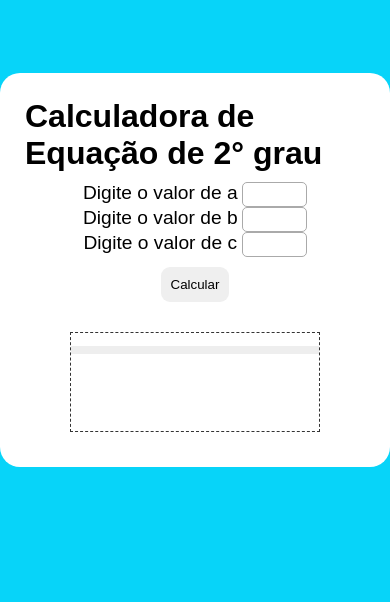
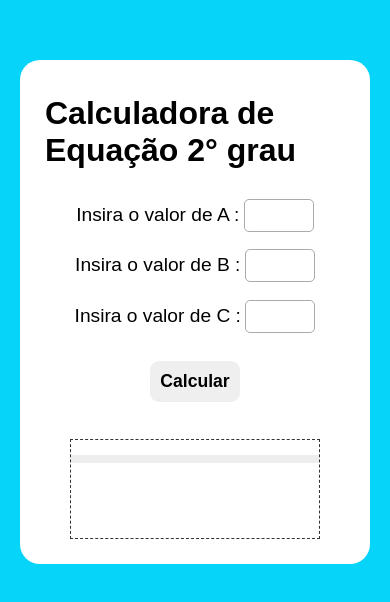
Before and after one commit to luizfelipe-developer/equacao-segundo-grau, a plain HTML site: page index.html in a window 390 px wide. Shown: the part 110-712 px from the top of the page. Drawn offline with Linux system fonts and the light colour scheme.

Commit message:
responsivo

```diff
--- a/index.html
+++ b/index.html
@@ -23,21 +23,21 @@
 
 <body>
   <div id="container">
-    <h1>Calculadora de Equação de 2° grau</h1>
+    <h1>Calculadora de Equação 2° grau</h1>
     <form id="caixa-delta">
       <div>
-      <label for="vlA">Digite o valor de a</label>
-      <input type="number" name="vlA" id="vlA" />
-    </div>
-    <div>
-      <label for="vlB">Digite o valor de b</label>
-      <input type="number" name="vlB" id="vlB" />
-    </div>
+        <label for="vlA">Insira o valor de A :</label>
+        <input type="number" name="vlA" id="vlA" required />
+      </div>
+      <div>
+        <label for="vlB">Insira o valor de B :</label>
+        <input type="number" name="vlB" id="vlB" required />
+      </div>
 
-    <div>
-      <label for="vlC">Digite o valor de c</label>
-      <input type="number" name="vlC" id="vlC" />
-    </div>
+      <div>
+        <label for="vlC">Insira o valor de C :</label>
+        <input type="number" name="vlC" id="vlC" required />
+      </div>
 
       <div id="box-button">
         <button type="button" onclick="calcular()">Calcular</button>
@@ -49,7 +49,7 @@
         <!-- Delta: <span >-</span> -->
       </div>
       <div class="result-raiz">
-        <div id="x1" >
+        <div id="x1">
           <!-- Raízes: x1 = <span >-</span><br> -->
         </div>
         <div id="x2">
--- a/script.js
+++ b/script.js
@@ -13,6 +13,7 @@ function calcular() {
     alert("Os três coeficientes não formam uma equação do segundo grau ");
     return;
   }
+  document.querySelector('.equacao').innerHTML = `EQUAÇÃO: ${a}x² ${b}x ${c} = 0`
   if (delta < 0) {
     document.getElementById("delta").innerHTML = "Delta:" + delta;
     document.querySelector(".result-raiz").innerHTML = "A equação não possui raízes reais";
@@ -25,7 +26,7 @@ function calcular() {
   if (c>=0) {
    c = '+'+c
   }
-  document.getElementById("x1").innerHTML = "x' : " + x1.toFixed(2);
-  document.getElementById("x2").innerHTML = 'x" : ' + x2.toFixed(2);
-  document.querySelector('.equacao').innerHTML = `EQUAÇÃO: ${a}x² ${b}x ${c} = 0`
+  document.getElementById("x1").innerHTML = "X' : " + x1.toFixed(2);
+  document.getElementById("x2").innerHTML = 'X" : ' + x2.toFixed(2);
+  return;
 }
--- a/style.css
+++ b/style.css
@@ -10,7 +10,8 @@ body{
     flex-direction: column;
     justify-content: center;
     align-items: center;
-    height: 90vh;
+    height: 100vh;
+    overflow: hidden;
 }
 #container{
     display: flex;
@@ -23,36 +24,46 @@ body{
     gap: 10px;
     background-color: #fff;
 }
+h1{
+    margin: 10px 0 20px;
+}
 form{
     display: flex;
     flex-wrap: wrap;
     align-items: center;
     flex-direction: column;
 }
+form div{
+    margin-bottom: 1.1rem;
+}
 label{
     font-size: 1.2rem;
 }
 input{
-    padding: 4px;
+    padding: 5px;
     text-align: center;
-    font-weight: bold;
-    width: 65px;
+    font-size: 1.1rem;
+    width: 70px;
     border: .1px solid #aaa;
     border-radius: 5px;
 }
 button{
     margin: 10px;
+    font-size: 1.1em;
+    font-weight: bold;
     padding: 10px;
     border: none;
     border-radius: 9px;
     cursor: pointer;
+}
+button:active{
+    opacity: 0.7;
 }
 .caixa-result{
     max-width: 250px;
     width: 100%;
     height: 100px;
     border: 1px dashed #333;
-    margin: 10px;
     display: flex;
     flex-wrap: wrap;
     text-align: center;
@@ -71,6 +82,11 @@ button{
 }
 .result-raiz{
     display: flex;
-    margin-top: 8px;
     gap: 1rem;
 }
+@media screen and (max-width:550px){
+    #container{
+        max-width: 480px;
+        margin: 20px;
+    }
+}
```
Also changed, not shown: 1 other file.
